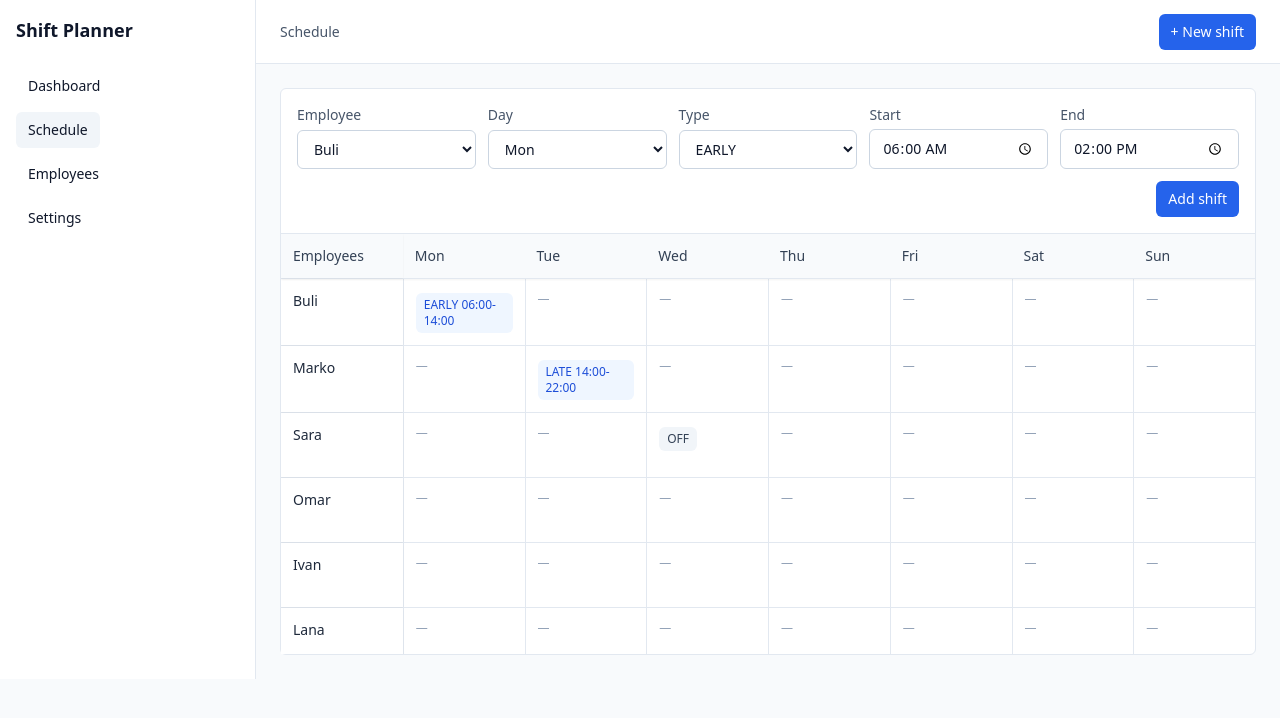
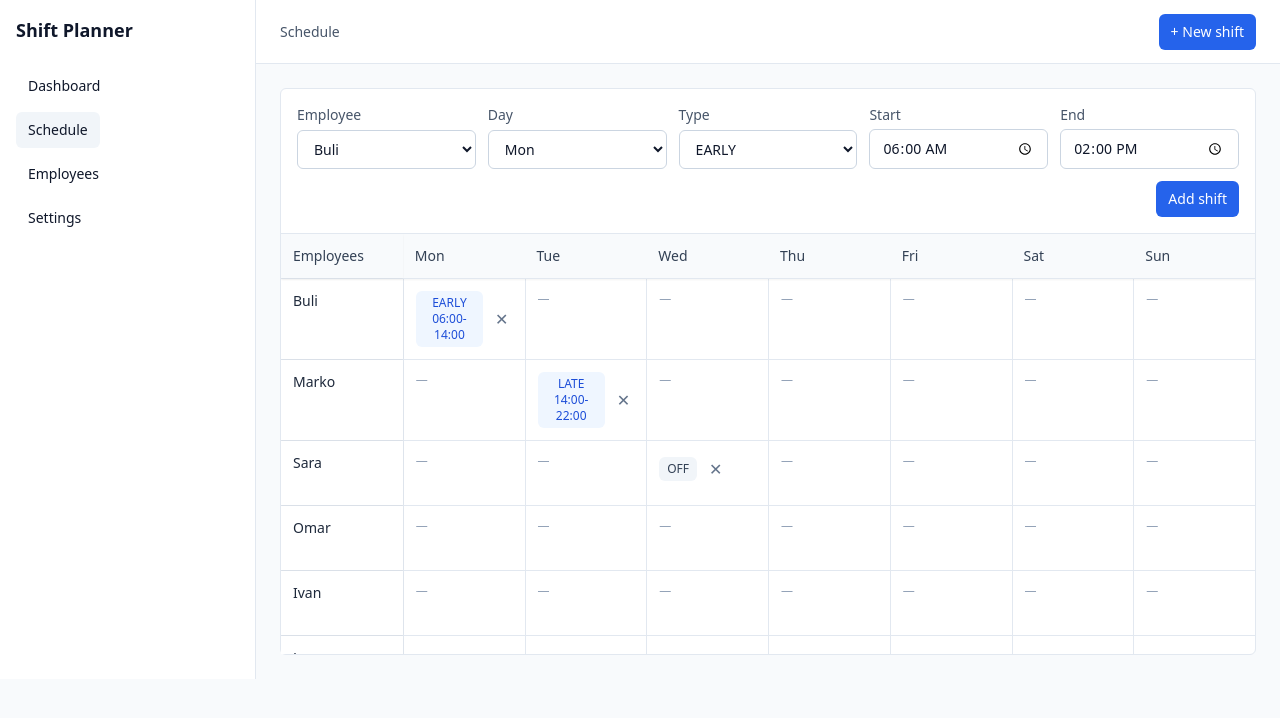
Before and after one commit to BuliDev/employee-shift-planner, a React (Vite) app: page / in a window 1280 px wide. Both pictures are taken after a click on the button "Schedule". Shown: the top 718 px of the page. Built offline with nearby package versions, Linux system fonts and the light colour scheme.

Commit message:
feat: edit shifts on click and delete via icon

```diff
--- a/src/features/schedule/WeeklyGrid.tsx
+++ b/src/features/schedule/WeeklyGrid.tsx
@@ -1,7 +1,7 @@
 import type { FormEvent } from "react";
 import { useLocalStorageState } from "../../lib/useLocalStorage";
 import type { Employee, Shift } from "../../types/models";
-import { useMemo, useState } from "react";
+import { useState } from "react";
 
 type Day = {
   key: string;
@@ -81,6 +81,7 @@ const WeeklyGrid = () => {
   const [startTime, setStartTime] = useState("06:00");
   const [endTime, setEndTime] = useState("14:00");
   const [error, setError] = useState<string | null>(null);
+  const [editingShiftId, setEditingShiftId] = useState<string | null>(null);
 
   const getShiftForCell = (employeeId: string, dayKey: Day["key"]) => {
     const date = WEEK_DAYS[dayKey];
@@ -103,6 +104,35 @@ const WeeklyGrid = () => {
     };
   };
 
+  const getDayKeyFromDate = (date: string): Day["key"] | null => {
+    const entry = Object.entries(WEEK_DAYS).find(([, d]) => d === date);
+    return (entry?.[0] as Day["key"]) ?? null;
+  };
+
+  const startEditShift = (shift: Shift) => {
+    setError(null);
+    setEditingShiftId(shift.id);
+
+    setSelectedEmployeeId(shift.employeeId);
+
+    const dayKey = getDayKeyFromDate(shift.date);
+    if (dayKey) setSelectedDayKey(dayKey);
+
+    setSelectedType(shift.type);
+
+    if (shift.type !== "DAY_OFF") {
+      setStartTime(shift.startTime);
+      setEndTime(shift.endTime);
+    } else {
+      setStartTime("06:00");
+      setEndTime("14:00");
+    }
+  };
+
+  const updateShift = (updated: Shift) => {
+    setShifts(shifts.map((s) => (s.id === updated.id ? updated : s)));
+  };
+
   const handleAddShift = (e: FormEvent<HTMLFormElement>) => {
     e.preventDefault();
     setError(null);
@@ -113,6 +143,23 @@ const WeeklyGrid = () => {
     }
 
     const date = WEEK_DAYS[selectedDayKey];
+
+    const payload = {
+      employeeId: selectedEmployeeId,
+      date,
+      startTime: selectedType === "DAY_OFF" ? "00:00" : startTime,
+      endTime: selectedType === "DAY_OFF" ? "00:00" : endTime,
+      type: selectedType,
+    };
+
+    if (editingShiftId) {
+      const updated: Shift = { id: editingShiftId, ...payload };
+
+      updateShift(updated);
+      setEditingShiftId(null);
+      setError(null);
+      return;
+    }
 
     const existing = shifts.find(
       (s) => s.employeeId === selectedEmployeeId && s.date === date
@@ -134,6 +181,20 @@ const WeeklyGrid = () => {
 
     setShifts([...shifts, newShift]);
   };
+
+  const cancelEdit = () => {
+    setEditingShiftId(null);
+    setError(null);
+  };
+
+  const handleDeleteShift = (shiftId: string) => {
+    if (editingShiftId === shiftId) {
+      setEditingShiftId(null);
+    }
+
+    setShifts(shifts.filter((s) => s.id !== shiftId));
+  };
+
   return (
     <div className="rounded-md border border-slate-200 bg-white">
       <form onSubmit={handleAddShift} className="border-b border-slate-200 p-4">
@@ -216,12 +277,24 @@ const WeeklyGrid = () => {
             <div />
           )}
 
+          <div className="flex items-center gap-2">
+            {editingShiftId && (
+              <button
+                type="button"
+                onClick={cancelEdit}
+                className="rounded-md border border-slate-300 bg-white px-3 py-2 text-sm font-medium text-slate-700 hover:bg-slate-50"
+              >
+                Cancel
+              </button>
+            )}
+
             <button
               type="submit"
               className="rounded-md bg-blue-600 px-3 py-2 text-sm font-medium text-white hover:bg-blue-700"
             >
-            Add shift
+              {editingShiftId ? "Save shift" : "Add shift"}
             </button>
+          </div>
         </div>
       </form>
 
@@ -265,14 +338,30 @@ const WeeklyGrid = () => {
                       (() => {
                         const badge = getBadge(shift);
                         return (
-                          <span
+                          <div className="flex items-center gap-2">
+                            <button
+                              type="button"
+                              onClick={() => startEditShift(shift)}
                               className={[
                                 "inline-flex items-center rounded-md px-2 py-1 text-xs font-medium",
                                 badge.className,
+                                "hover:opacity-80",
                               ].join(" ")}
+                              title="Edit shift"
                             >
                               {badge.label}
-                          </span>
+                            </button>
+
+                            <button
+                              type="button"
+                              onClick={() => handleDeleteShift(shift.id)}
+                              className="rounded-md p-1 text-slate-500 hover:bg-slate-100 hover:text-slate-700"
+                              title="Delete shift"
+                              aria-label="Delete shift"
+                            >
+                              ✕
+                            </button>
+                          </div>
                         );
                       })()
                     )}
```
Lines whose indentation alone changed are shown as unchanged.
